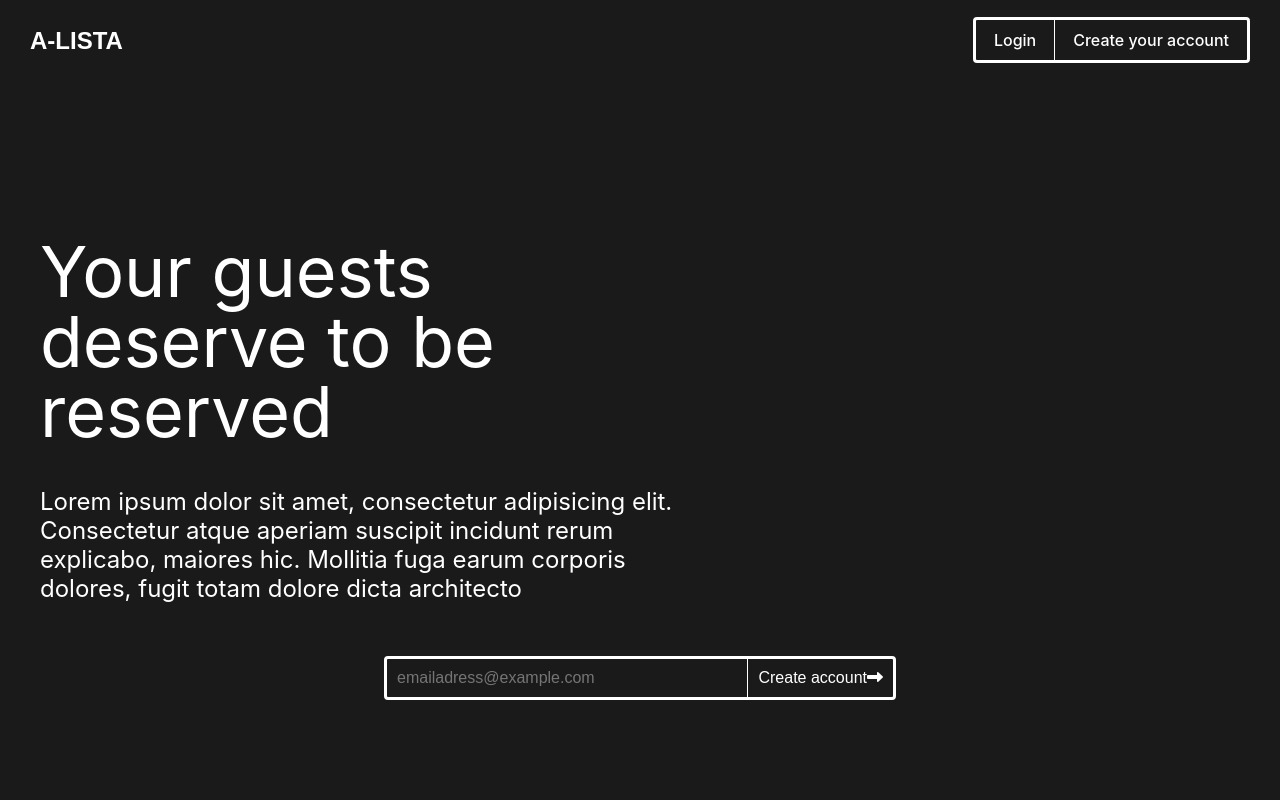
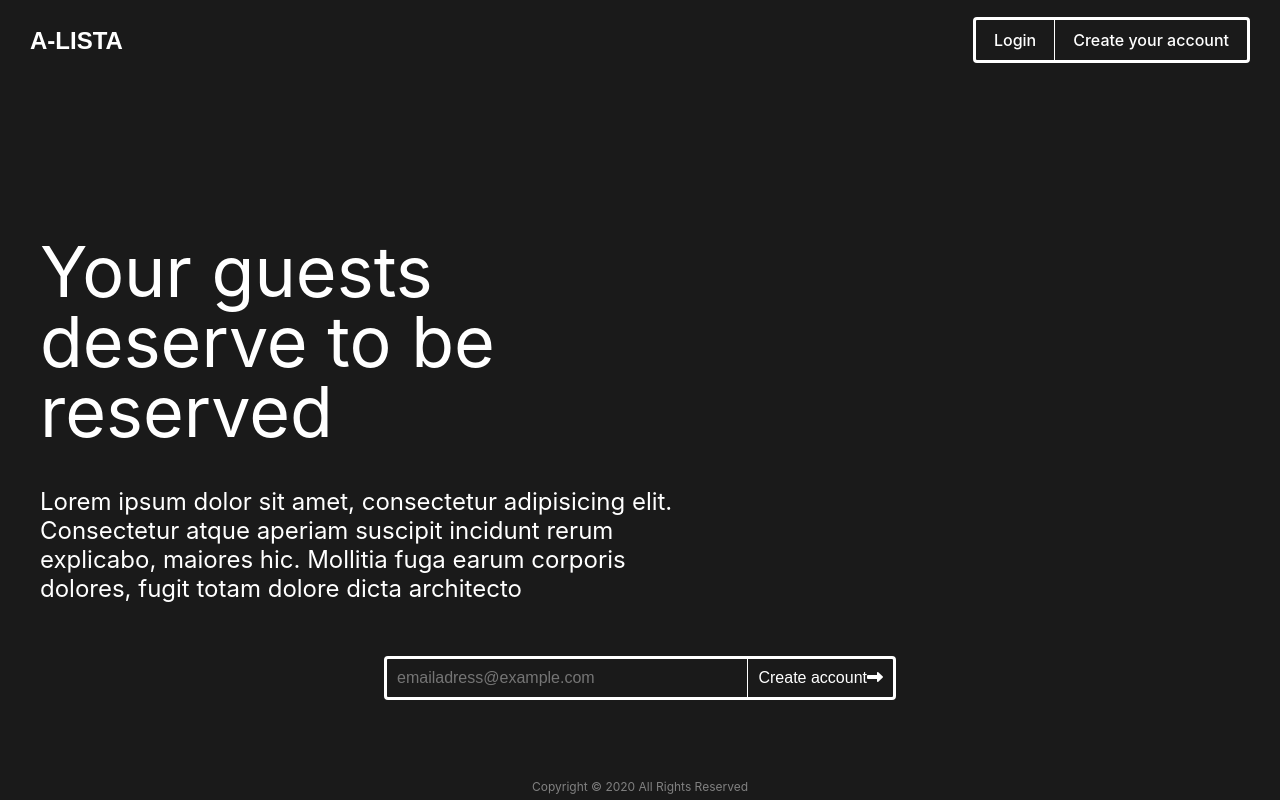
Before and after one commit to mrjlancaster/A-Lista, a React (Create React App) app: page / in a window 1280 px wide. Built offline with nearby package versions, Linux system fonts and the light colour scheme.

Commit message:
add copyright

```diff
--- a/src/components/Body.css
+++ b/src/components/Body.css
@@ -69,3 +69,13 @@
 	font-family: Arial, Helvetica, sans-serif;
 	font-size: 16px;
 }
+
+/* copyright */
+.copyrights {
+	font-size: 12px;
+	position: absolute;
+	top: 98%;
+	left: 50%;
+	color: rgba(180, 180, 180, 0.667);
+	transform: translate(-50%, -50%);
+}
--- a/src/components/Body.js
+++ b/src/components/Body.js
@@ -4,6 +4,7 @@ import { useState } from 'react';
 
 const Body = () => {
 	const [ email, setEmail ] = useState('');
+
 
 	return (
 		<div className="body_container">
@@ -19,6 +20,8 @@ const Body = () => {
 						Create account <i className="fas fa-long-arrow-alt-right"></i>
 					</Link>
 			</div>
+
+			<p className="copyrights">Copyright &copy; 2020 All Rights Reserved</p>
 		</div>
 	)
 }
```
Also changed, not shown: 2 other files (tests, documents, lock files or other folders).
